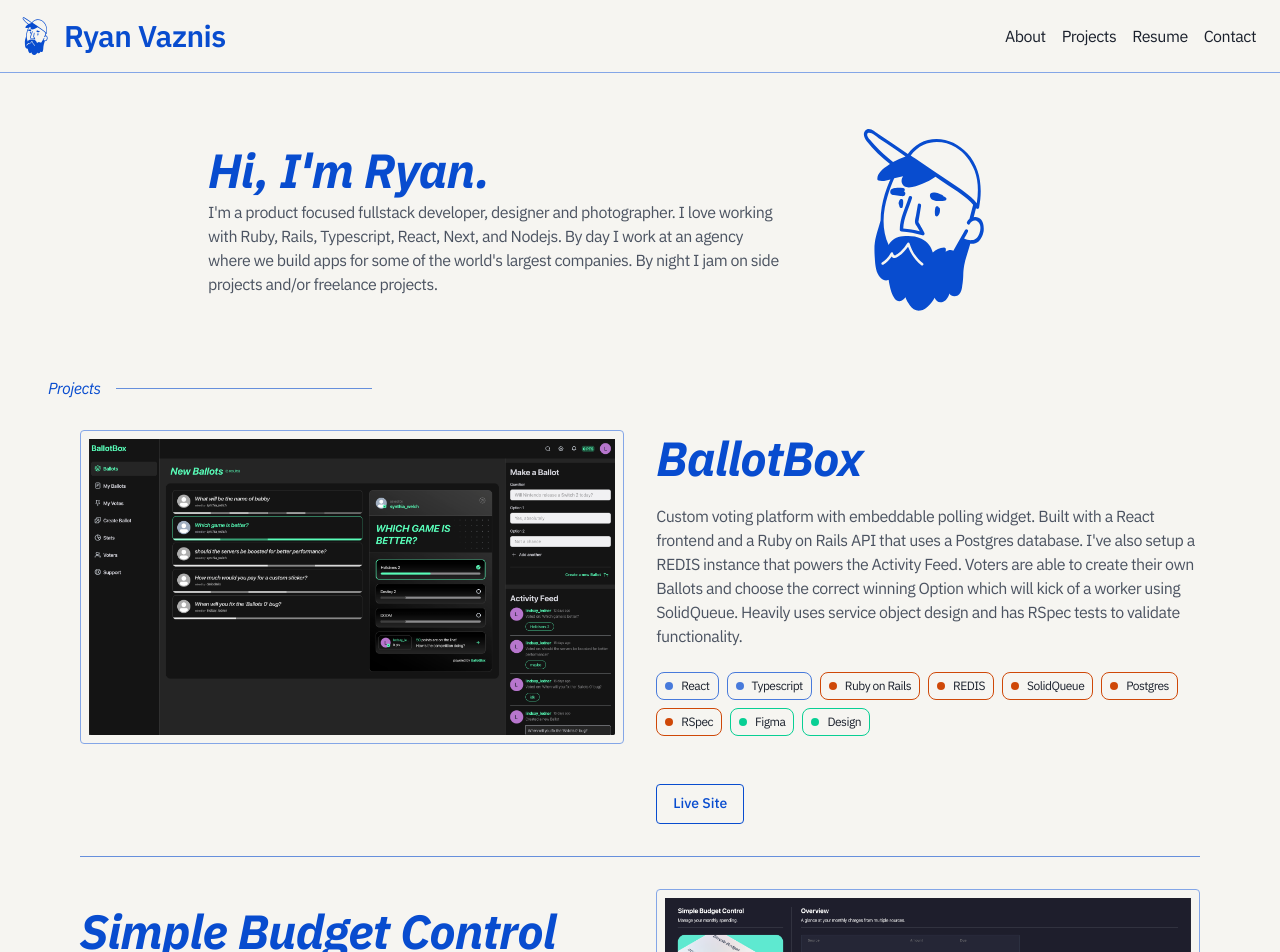
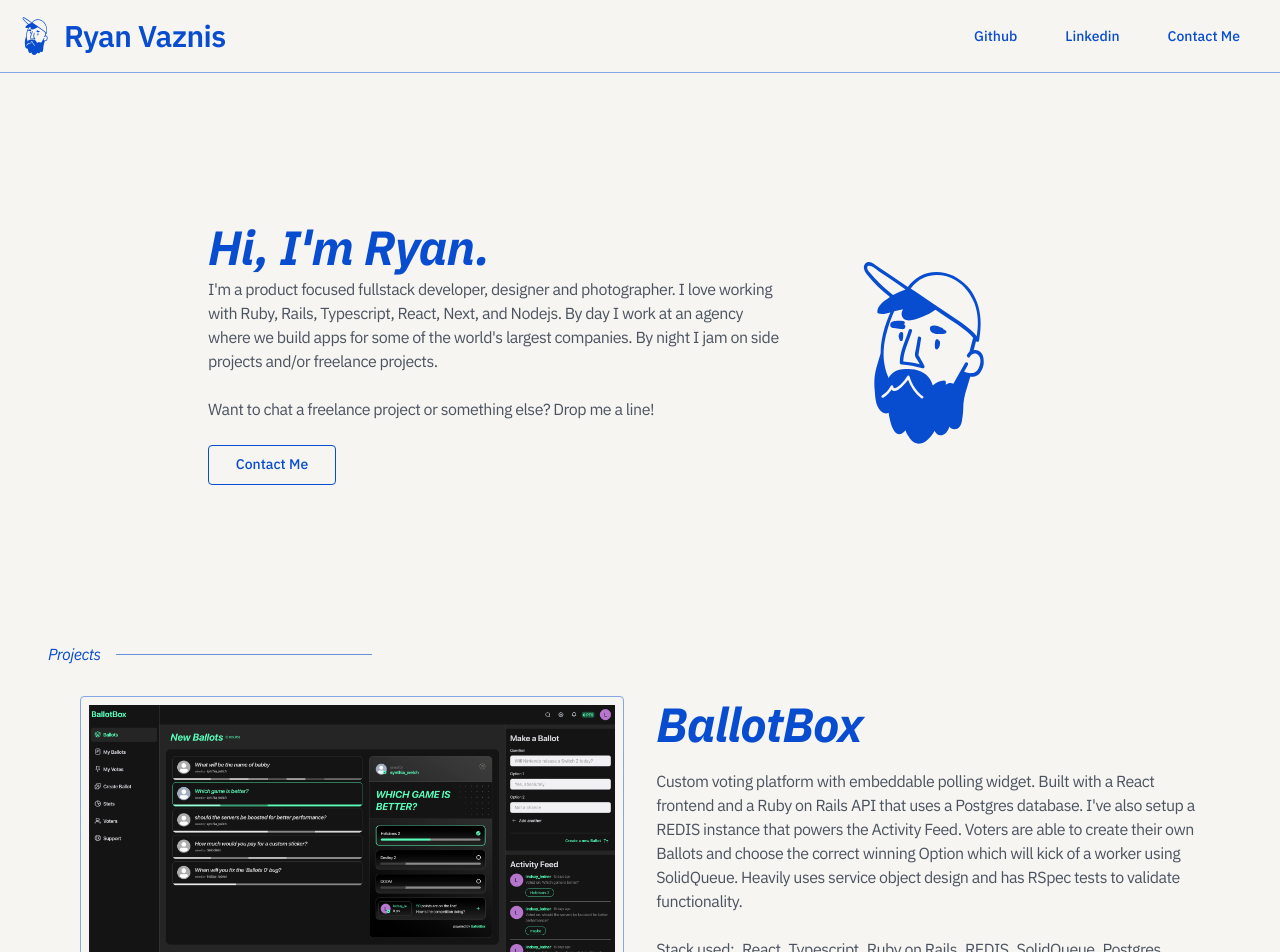
Before and after one commit to denvermullets/portmulldevets, a React (Vite) app: page / in a window 1280 px wide. Shown: the top 952 px of the page. Built offline with nearby package versions, Linux system fonts and the light colour scheme.

Commit message:
fix(design): remove pills, update link styling, add contact

```diff
--- a/src/components/Header/index.tsx
+++ b/src/components/Header/index.tsx
@@ -1,5 +1,6 @@
-import { Box, Flex, HStack, Heading, Text } from "@chakra-ui/react";
+import { Box, Button, Flex, HStack, Heading } from "@chakra-ui/react";
 import { BeardHat } from "../../helpers/icons";
+import { Link } from "react-router-dom";
 
 const Header = () => {
   return (
@@ -26,10 +27,19 @@ const Header = () => {
         </Heading>
       </HStack>
       <HStack spacing={4} marginRight={2}>
-        <Text>About</Text>
-        <Text>Projects</Text>
-        <Text>Resume</Text>
-        <Text>Contact</Text>
+        <Link to="https://github.com/denvermullets" target="_blank" rel="noopener noreferrer">
+          <Button variant="href">Github</Button>
+        </Link>
+        <Link
+          to="https://www.linkedin.com/in/ryanvaznis/"
+          target="_blank"
+          rel="noopener noreferrer"
+        >
+          <Button variant="href">Linkedin</Button>
+        </Link>
+        <Link to="mailto:ryan.vaznis@gmail.com">
+          <Button variant="href">Contact Me</Button>
+        </Link>
       </HStack>
     </Flex>
   );
--- a/src/components/Hero/index.tsx
+++ b/src/components/Hero/index.tsx
@@ -1,20 +1,29 @@
-import { Box, Flex, Heading, Text } from "@chakra-ui/react";
+import { Box, Button, Flex, Heading, Text } from "@chakra-ui/react";
 import { BeardHat } from "../../helpers/icons";
+import { Link } from "react-router-dom";
 
 const Hero: React.FC = () => {
   return (
     <Flex justifyContent="center">
       <Flex maxW="72rem" direction="row" alignItems="center" justifyContent="center">
-        <Flex direction="column" width="50%">
+        <Flex direction="column" width="50%" gap={6}>
           <Heading as="h2" variant="hero">
             Hi, I'm Ryan.
           </Heading>
-          <Text variant="hero">
+          <Text variant="hero" marginTop={-6}>
             I'm a product focused fullstack developer, designer and photographer. I love working
             with Ruby, Rails, Typescript, React, Next, and Nodejs. By day I work at an agency where
             we build apps for some of the world's largest companies. By night I jam on side projects
             and/or freelance projects.
           </Text>
+          <Text variant="hero">
+            Want to chat a freelance project or something else? Drop me a line!
+          </Text>
+          <Link to="mailto:ryan.vaznis@gmail.com">
+            <Button variant="site" width="8rem">
+              Contact Me
+            </Button>
+          </Link>
         </Flex>
         <Flex alignItems="center" justifyContent="center" direction="row" width="25%">
           <Box height={48} width={48}>
--- a/src/components/LandingView/index.tsx
+++ b/src/components/LandingView/index.tsx
@@ -6,8 +6,10 @@ import { Fragment } from "react/jsx-runtime";
 
 const LandingView: React.FC = () => {
   return (
-    <Box marginTop={8}>
-      <Hero />
+    <Box marginBottom={16}>
+      <Box marginTop={32} marginBottom={32}>
+        <Hero />
+      </Box>
       <Flex direction="row" alignItems="center" marginTop={8} padding={8}>
         <Heading variant="sectionTitle" as="h6" marginRight={4}>
           Projects
--- a/src/components/ProjectCard/index.tsx
+++ b/src/components/ProjectCard/index.tsx
@@ -1,6 +1,5 @@
 import { AspectRatio, Box, Button, Flex, Heading, Image, Text } from "@chakra-ui/react";
 import { ProjectData } from "../../helpers/data";
-import TagPill from "../TagPill";
 import { Link } from "react-router-dom";
 
 type ProjectCardProps = {
@@ -44,8 +43,11 @@ const ProjectCard: React.FC<ProjectCardProps> = ({ imageOnRight, projectData })
         )}
         <Text variant="hero">{projectData.description}</Text>
         <Flex direction="row" gap={2} marginTop={2} width="100%" wrap="wrap">
+          <Text variant="hero">Stack used:</Text>
           {projectData.tags.map((tag, index) => (
-            <TagPill key={`${tag}-${projectData.title}-${index}`} status={tag} />
+            <Text key={`${tag}-${projectData.title}-${index}`} variant="hero">
+              {tag}
+            </Text>
           ))}
         </Flex>
 
--- a/src/helpers/data.ts
+++ b/src/helpers/data.ts
@@ -41,7 +41,6 @@ export const projectData = [
       "Postgres",
       "RSpec",
       "Figma",
-      "Design",
     ],
   },
   {
@@ -65,7 +64,7 @@ export const projectData = [
         title: "Frontend Repo",
       },
     ],
-    tags: ["React", "Typescript", "Figma", "Design"],
+    tags: ["React", "Typescript", "Figma"],
   },
 
   {
@@ -86,7 +85,7 @@ export const projectData = [
         title: "Rails Repo",
       },
     ],
-    tags: ["Ruby on Rails", "Postgres", "Tailwind", "Figma", "Design"],
+    tags: ["Ruby on Rails", "Postgres", "Tailwind", "Figma"],
   },
   {
     id: 4,
@@ -124,7 +123,7 @@ export const projectData = [
         title: "Backend Repo",
       },
     ],
-    tags: ["React", "Typescript", "Ruby on Rails", "Sidekiq", "Figma", "Design"],
+    tags: ["React", "Typescript", "Ruby on Rails", "Sidekiq", "Figma"],
   },
   {
     id: 6,
@@ -154,7 +153,7 @@ export const projectData = [
         title: "Backend Repo",
       },
     ],
-    tags: ["React", "Typescript", "Ruby on Rails", "Sidekiq", "Postgres", "Figma", "Design"],
+    tags: ["React", "Typescript", "Ruby on Rails", "Sidekiq", "Postgres", "Figma"],
   },
   {
     id: 7,
--- a/src/theme/components/button.ts
+++ b/src/theme/components/button.ts
@@ -14,6 +14,19 @@ export const vazButton: StyleConfig = {
       backgroundColor: "vazBeige.50",
       _hover: {
         border: "1px",
+        color: "vazBeige.50",
+        backgroundColor: "vazBlue.700",
+      },
+    }),
+    href: () => ({
+      border: "0px",
+      fontSize: "sm",
+      fontWeight: "500",
+      width: "100%",
+      color: "vazBlue.700",
+      backgroundColor: "vazBeige.50",
+      _hover: {
+        border: "0px",
         color: "vazBlue.700",
         backgroundColor: "vazBeige.50",
       },
```
